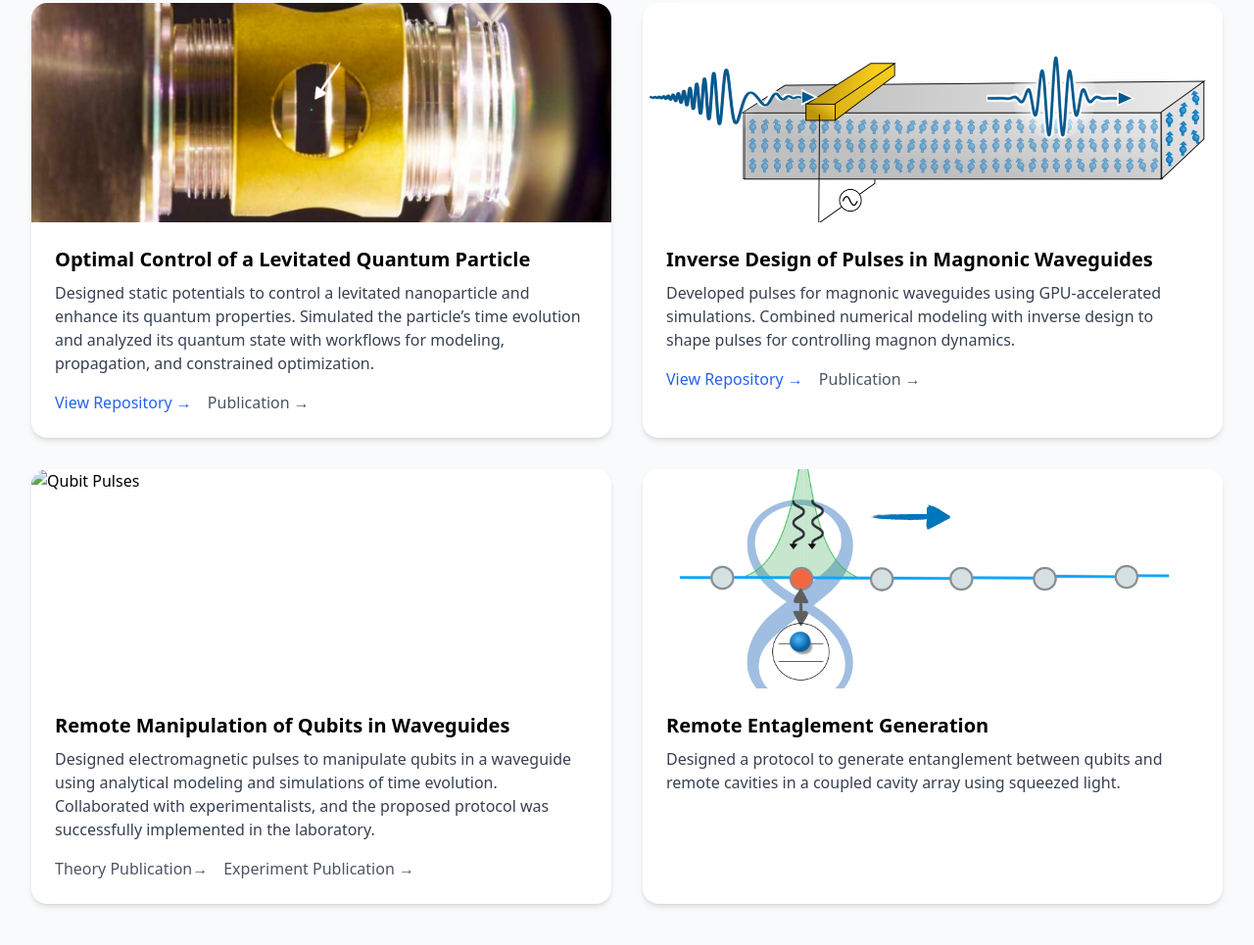
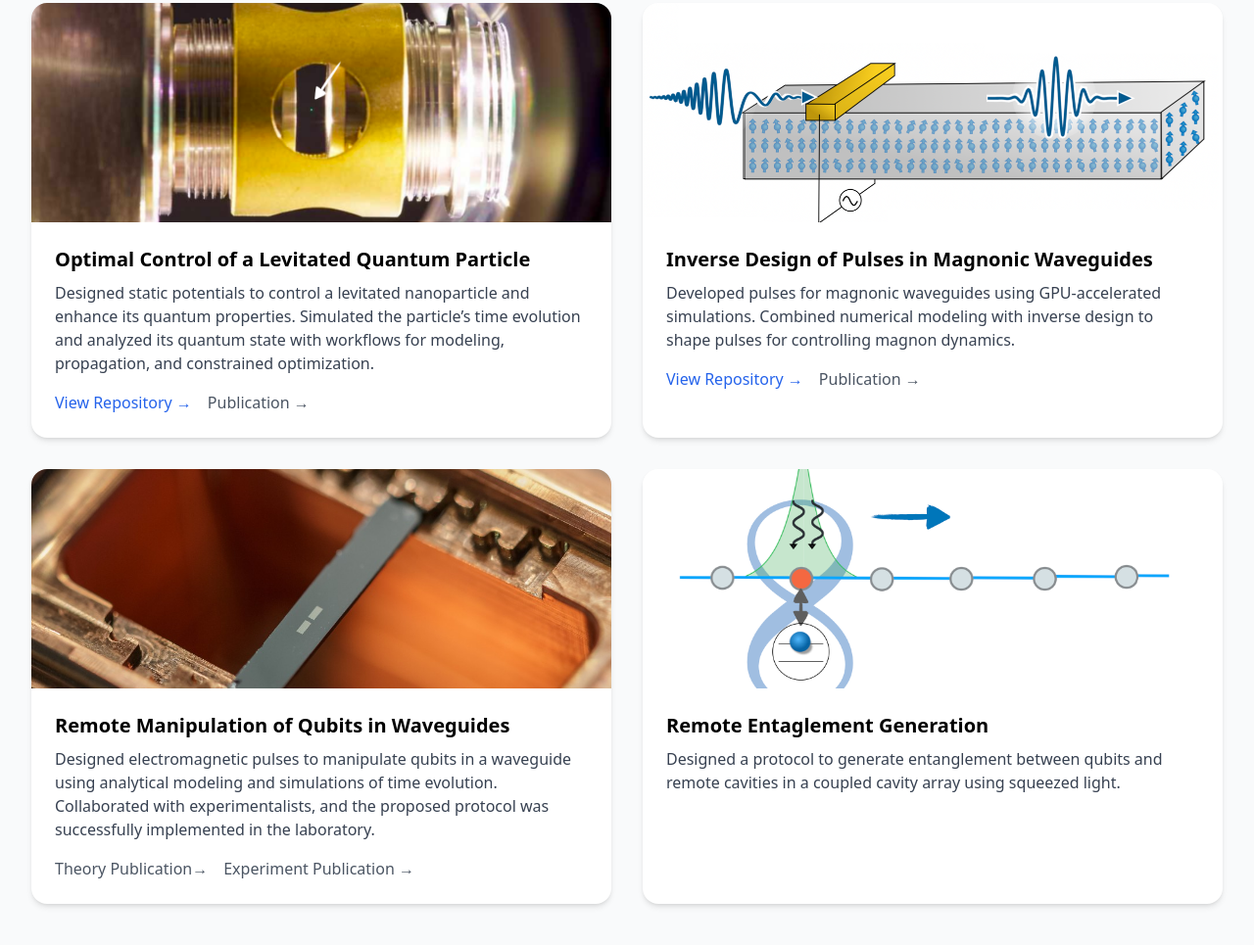
Before and after one commit to silviacasulleras/portfolio_quantum, a plain HTML site: page index.html in a window 1280 px wide. Shown: the part 481-1446 px from the top of the page at 98% size. Drawn offline with nearby package versions, Linux system fonts and the light colour scheme.

Commit message:
changed transmon figure

```diff
--- a/index.html
+++ b/index.html
@@ -56,7 +56,7 @@
 
       <!-- Project 3 -->
       <div class="bg-white rounded-2xl shadow-md overflow-hidden hover:shadow-xl transition-shadow duration-300">
-        <img src="figures/transmon.png" alt="Qubit Pulses" class="w-full h-56 object-cover">
+        <img src="figures/transmon.jpg" alt="Qubit Pulses" class="w-full h-56 object-cover">
         <div class="p-6">
           <h3 class="text-xl font-semibold mb-2">Remote Manipulation of Qubits in Waveguides</h3>
           <p class="text-gray-700 mb-4">Designed electromagnetic pulses to manipulate qubits in a waveguide using analytical modeling and simulations of time evolution. Collaborated with experimentalists, and the proposed protocol was successfully implemented in the laboratory.</p>
```
